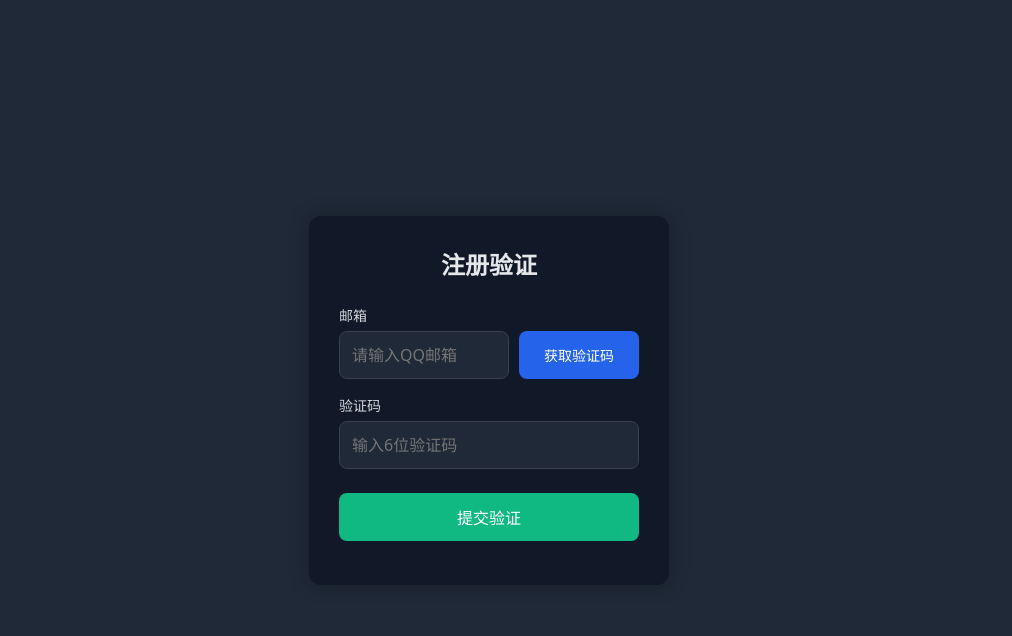
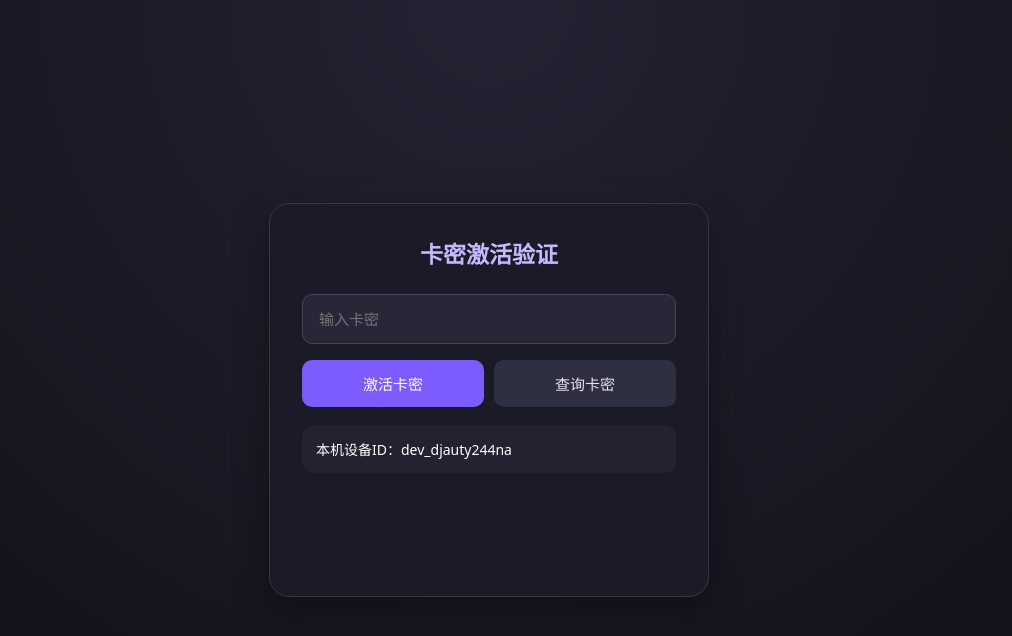
Before and after one commit to Adkio123/Adkio123.github.io, a website: page index.html in a window 1280 px wide. Shown: the whole page, without its empty margins (151-1163 px from the left). Drawn offline with Linux system fonts and the light colour scheme.

Commit message:
Add files via upload

```diff
--- a/index.html
+++ b/index.html
@@ -3,98 +3,185 @@
 <head>
     <meta charset="UTF-8">
     <meta name="viewport" content="width=device-width, initial-scale=1.0">
-    <title>签到系统-邮箱验证</title>
+    <title>KamiSM卡密激活</title>
     <style>
         *{margin:0;padding:0;box-sizing:border-box;font-family:system-ui}
-        body{background:#1f2937;color:#fff;display:flex;align-items:center;justify-content:center;height:100vh;padding:20px}
-        .box{width:100%;max-width:360px;padding:30px;background:#111827;border-radius:12px;box-shadow:0 0 20px #00000040}
-        h2{text-align:center;margin-bottom:24px;color:#e5e7eb}
-        .item{margin-bottom:16px}
-        label{display:block;margin-bottom:6px;font-size:14px;color:#d1d5db}
-        input{width:100%;padding:12px;border-radius:8px;border:1px solid #374151;background:#1f2937;color:#fff;outline:none;font-size:16px}
-        .row{display:flex;gap:10px}
-        #email{flex:1}
-        #getCode{width:120px;background:#2563eb;border:none;color:#fff;border-radius:8px;cursor:pointer;padding:12px;font-size:14px}
-        #getCode:disabled{background:#475569;cursor:not-allowed}
-        #submit{width:100%;padding:12px;background:#10b981;border:none;color:#fff;border-radius:8px;font-size:16px;cursor:pointer;margin-top:8px}
-        #submit:disabled{background:#065f46;cursor:not-allowed}
-        #msg{margin-top:14px;text-align:center;font-size:14px}
+        body{
+            background:radial-gradient(circle at top,#252233,#0f0f16);
+            min-height:100vh;
+            display:flex;
+            align-items:center;
+            justify-content:center;
+            padding:16px;
+            color:#fff;
+        }
+        .box{
+            width:440px;
+            background:#1b1b27;
+            border:1px solid #35354a;
+            border-radius:20px;
+            padding:32px;
+            box-shadow:0 10px 35px rgba(0,0,0,0.35);
+        }
+        h1{
+            text-align:center;
+            font-size:23px;
+            color:#c7b7ff;
+            margin-bottom:24px;
+        }
+        input{
+            width:100%;
+            padding:14px 16px;
+            background:#272738;
+            border:1px solid #44445c;
+            border-radius:10px;
+            color:#fff;
+            font-size:15px;
+            outline:none;
+            margin-bottom:16px;
+        }
+        input:focus{border-color:#8b6dff}
+        .btns{
+            display:grid;
+            grid-template-columns:1fr 1fr;
+            gap:10px;
+            margin-bottom:18px;
+        }
+        button{
+            padding:13px;
+            border:none;
+            border-radius:10px;
+            font-size:15px;
+            cursor:pointer;
+        }
+        .btn1{background:#7c5cff;color:#fff}
+        .btn1:hover{background:#6645e2}
+        .btn2{background:#2f2f42;color:#e2e2f0}
+        .btn2:hover{background:#3c3c52}
+        .devinfo{
+            background:#222231;
+            padding:14px;
+            border-radius:12px;
+            font-size:14px;
+            margin-bottom:16px;
+        }
+        #msg{
+            text-align:center;
+            min-height:65px;
+            line-height:1.8;
+            font-size:14.5px;
+        }
+        .success{color:#76f09c}
+        .error{color:#ff7b7b}
+        .warn{color:#ffcf66}
+        #debug{
+            margin-top:10px;
+            font-size:12px;
+            color:#888899;
+            word-break:break-all;
+        }
     </style>
 </head>
 <body>
-    <div class="box">
-        <h2>注册验证</h2>
-        <div class="item">
-            <label>邮箱</label>
-            <div class="row">
-                <input id="email" type="email" placeholder="请输入QQ邮箱">
-                <button id="getCode">获取验证码</button>
-            </div>
-        </div>
-        <div class="item">
-            <label>验证码</label>
-            <input id="code" type="text" placeholder="输入6位验证码">
-        </div>
-        <button id="submit">提交验证</button>
-        <div id="msg"></div>
+<div class="box">
+    <h1>卡密激活验证</h1>
+    <input id="cardInput" placeholder="输入卡密">
+    <div class="btns">
+        <button class="btn1" onclick="activateCard()">激活卡密</button>
+        <button class="btn2" onclick="queryCard()">查询卡密</button>
     </div>
+    <div class="devinfo">本机设备ID：<span id="devIdText"></span></div>
+    <div id="msg"></div>
+    <div id="debug"></div>
+</div>
 
 <script>
-const API_BASE = "https://替换成你的render地址";
+const API_ACTIVATE = "https://km.fly-fly.fun/api/v1/activate";
+const API_QUERY = "https://km.fly-fly.fun/api/v1/verify";
+const API_KEY = "km_lix7dutpdksvo5995r9i36nloc7vp2wn";
+const APP_ID = "fa3a17c1-02e3-4c9c-8042-73f05a89f7fe";
 
-const getBtn = document.getElementById('getCode');
-const submitBtn = document.getElementById('submit');
-const emailInput = document.getElementById('email');
-const codeInput = document.getElementById('code');
-const msgBox = document.getElementById('msg');
+function getDeviceId(){
+    let id = localStorage.getItem("kamism_device_id");
+    if(!id){
+        id = "dev_" + Math.random().toString(36).slice(2,14);
+        localStorage.setItem("kamism_device_id",id);
+    }
+    return id;
+}
 
-getBtn.onclick = async ()=>{
-    const email = emailInput.value.trim();
-    if(!email){msgBox.innerText="请输入邮箱";msgBox.style.color="#f87171";return;}
-    getBtn.disabled = true;
-    msgBox.innerText="请求中...";
-    msgBox.style.color="#93c5fd";
+window.onload = ()=>{
+    document.getElementById("devIdText").innerText = getDeviceId();
+}
+
+function setMsg(text,type){
+    const m = document.getElementById("msg");
+    m.innerText = text;
+    m.className = type||"";
+}
+function setDebug(t){
+    document.getElementById("debug").innerText = t;
+}
+
+async function activateCard(){
+    const card = document.getElementById("cardInput").value.trim();
+    const dev = getDeviceId();
+    setDebug("");
+    if(!card) return setMsg("请输入卡密","error");
+    setMsg("正在激活…","warn");
     try{
-        const res = await fetch(`${API_BASE}/api/send-code`,{
+        const res = await fetch(API_ACTIVATE,{
             method:"POST",
             headers:{"Content-Type":"application/json"},
-            body:JSON.stringify({email})
+            body:JSON.stringify({
+                api_key:API_KEY,
+                app_id:APP_ID,
+                card_code:card,
+                device_id:dev,
+                device_name:"网页浏览器客户端"
+            })
         })
-        const data = await res.json();
-        msgBox.innerText = data.msg;
-        msgBox.style.color = data.ok ? "#34d399" : "#f87171";
-    }catch(err){
-        msgBox.innerText="连接后端失败，请稍后重试";
-        msgBox.style.color="#f87171";
+        const raw = await res.text();
+        setDebug("原始返回："+raw);
+        const data = JSON.parse(raw);
+        if(data.code===200){
+            setMsg(`✅激活成功\n剩余天数：${data.data.days}天`,"success");
+        }else{
+            setMsg(`❌失败：${data.msg}`,"error");
+        }
+    }catch(e){
+        setMsg("❌跨域错误！本地打开不可用，必须部署到网页托管平台","error");
+        setDebug("错误："+e.toString());
     }
-    let count = 60;
-    const timer = setInterval(()=>{
-        count--;
-        getBtn.innerText = `${count}s`;
-        if(count <=0){
-            clearInterval(timer);
-            getBtn.innerText = "获取验证码";
-            getBtn.disabled = false;
-        }
-    },1000)
 }
 
-submitBtn.onclick = async ()=>{
-    const email = emailInput.value.trim();
-    const code = codeInput.value.trim();
-    if(!email||!code){msgBox.innerText="邮箱和验证码不能为空";msgBox.style.color="#f87171";return;}
+async function queryCard(){
+    const card = document.getElementById("cardInput").value.trim();
+    setDebug("");
+    if(!card) return setMsg("请输入卡密","error");
+    setMsg("正在查询…","warn");
     try{
-        const res = await fetch(`${API_BASE}/api/verify-code`,{
+        const res = await fetch(API_QUERY,{
             method:"POST",
             headers:{"Content-Type":"application/json"},
-            body:JSON.stringify({email,code})
+            body:JSON.stringify({
+                api_key:API_KEY,
+                app_id:APP_ID,
+                card_code:card,
+                device_id:getDeviceId()
+            })
         })
-        const data = await res.json();
-        msgBox.innerText = data.msg;
-        msgBox.style.color = data.ok ? "#34d399" : "#f87171";
-    }catch(err){
-        msgBox.innerText="验证请求失败";
-        msgBox.style.color="#f87171";
+        const raw = await res.text();
+        setDebug("原始返回："+raw);
+        const data = JSON.parse(raw);
+        if(data.code===200){
+            setMsg(`✅查询成功\n剩余天数：${data.data.days}天`,"success");
+        }else{
+            setMsg(`❌失败：${data.msg}`,"error");
+        }
+    }catch(e){
+        setMsg("❌跨域错误！本地打开不可用，必须部署网页托管平台","error");
+        setDebug("错误："+e.toString());
     }
 }
 </script>
```
